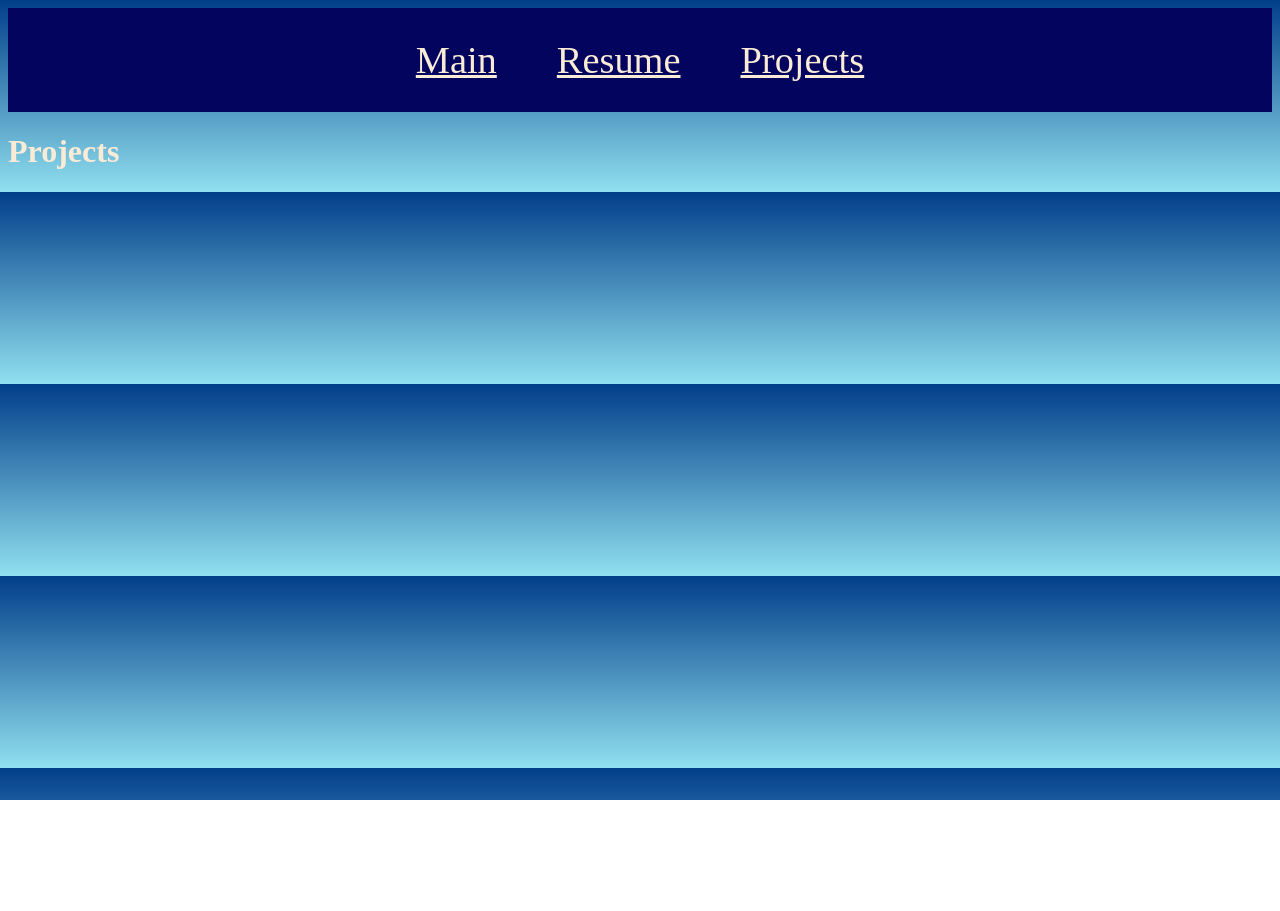
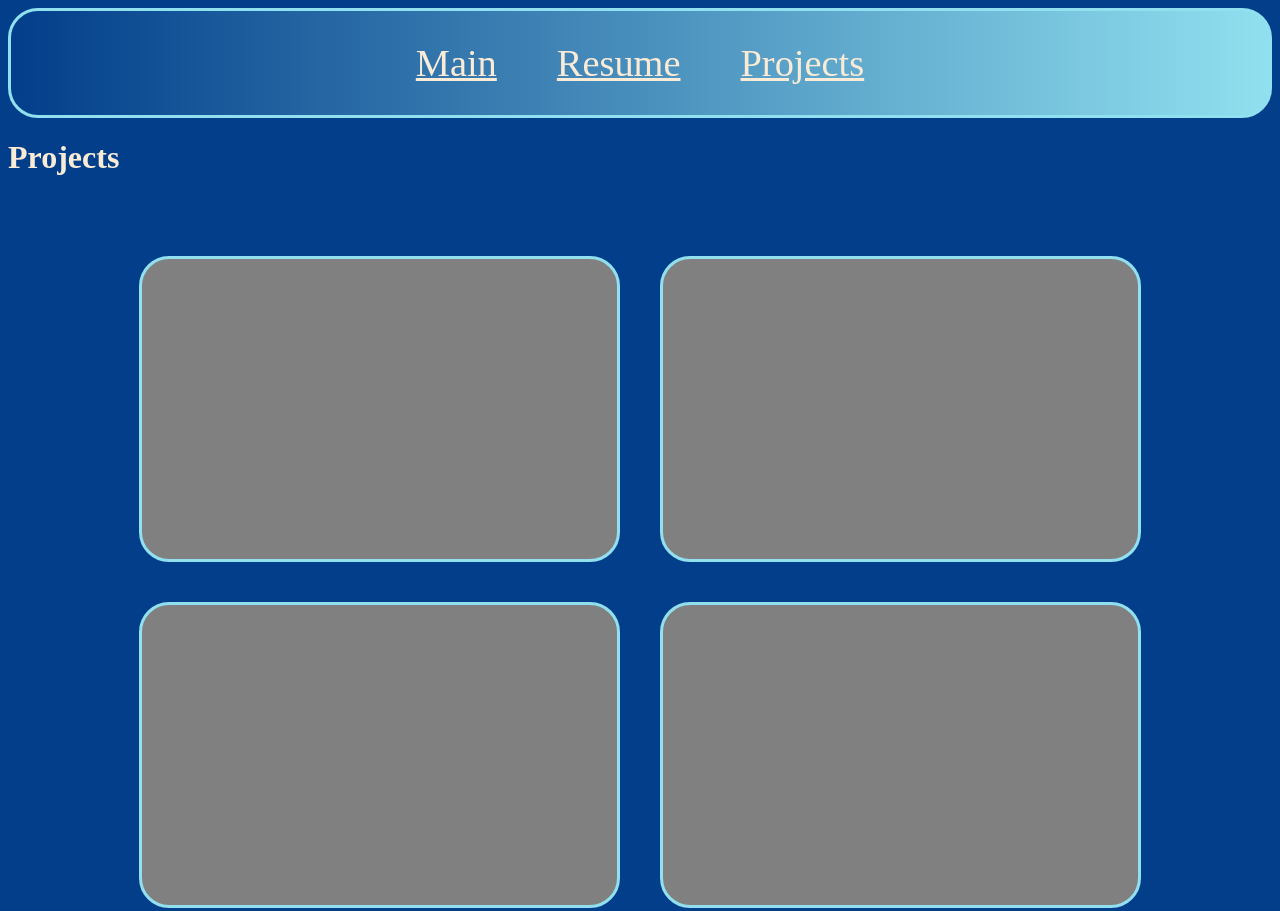
Before and after one commit to uscwebdev/itp104-submissions-TinAluminum, a plain HTML site: page final_project/projects.html in a window 1280 px wide. Shown: the top 911 px of the page. Before the commit the page ends 800 px from the top, so only its background shows below. Drawn offline with Linux system fonts and the light colour scheme.

Commit message:
Finished project page startup

```diff
--- a/final_project/main.css
+++ b/final_project/main.css
@@ -1,6 +1,7 @@
 
 #main {
-    background-image: linear-gradient(#023E8A, #90E0EF);
+    /* background-image: linear-gradient(#023E8A, #90E0EF); */
+    background-color: #023E8A;
     color: antiquewhite;
 }
 
@@ -9,9 +10,12 @@
     display: flex;
     flex-direction: row;
     justify-content: center;
-    background-color: #03045E;
-    /* background-image: linear-gradient(#023E8A, #90E0EF); */
+    /* background-color: #03045E; */
+    background-image: linear-gradient(to right, #023E8A, #90E0EF);
     font-size: 2em;
+    border-radius: 30px;
+    border: solid;
+    border-color: #90E0EF;
 }
 
 .link {
--- a/final_project/projects.html
+++ b/final_project/projects.html
@@ -4,6 +4,24 @@
         <title>Portfolio | Panas Kho</title>
         <link rel="stylesheet" href="main.css">
         <style>
+
+            #projects-gallery {
+                display: flex;
+                flex-wrap: wrap;
+                padding: 3%;
+                justify-content: center;
+            }
+
+            .projects-page {
+                width: 40%;
+                height: 300px;
+                background-color: grey;
+                /* padding: 10px; */
+                margin: 20px;
+                border-radius: 30px;
+                border: solid;
+                border-color: #90E0EF;
+            }
 
         </style>
     </head>
@@ -15,5 +33,40 @@
             <a class="link" href="projects.html">Projects</a>
         </div>
         <h1>Projects</h1>
+
+        <div id="projects-gallery">
+            <div class="projects-page">
+
+            </div>
+
+            <div class="projects-page">
+
+            </div>
+
+            <div class="projects-page">
+
+            </div>
+
+            <div class="projects-page">
+
+            </div>
+
+            <div class="projects-page">
+
+            </div>
+
+            <div class="projects-page">
+
+            </div>
+
+            <div class="projects-page">
+
+            </div>
+
+            <div class="projects-page">
+
+            </div>
+        </div>
+
     </body>
 </html>
```
